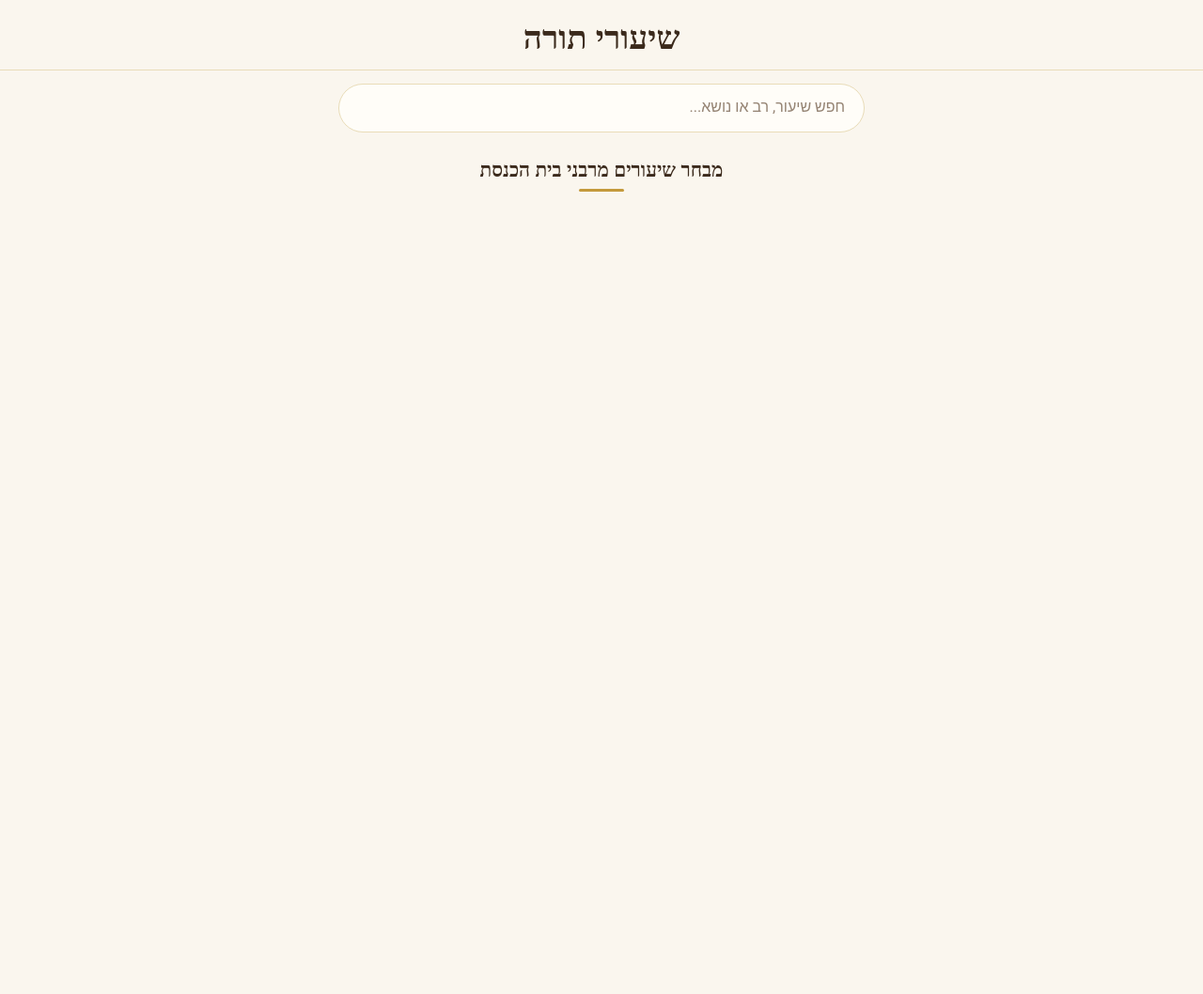
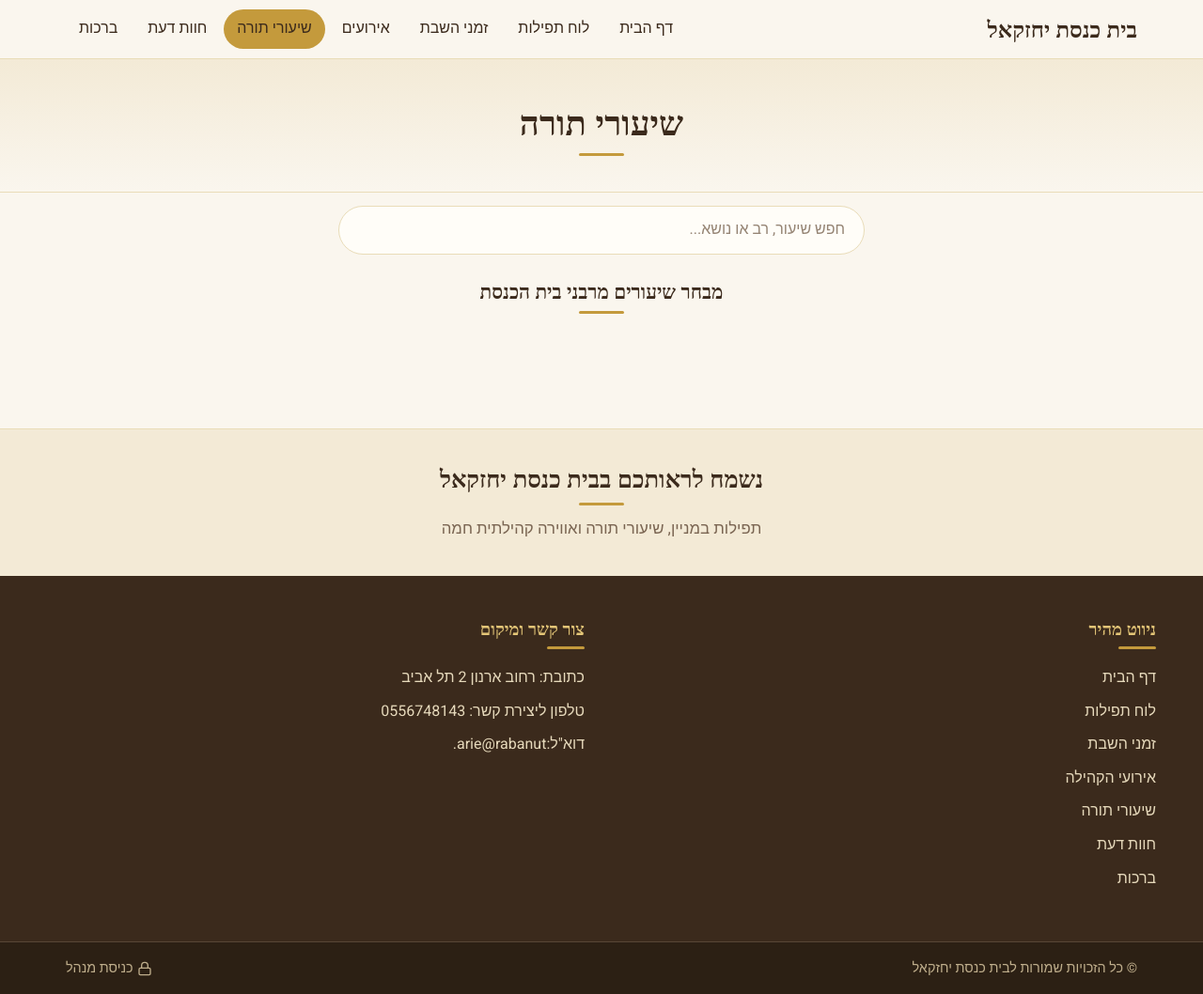
Before and after one commit to zipi-dev/beit-knesset-yehezkel, a plain HTML site: page client/html/shiurim.html in a window 1280 px wide. Shown: the whole page at 94% size. Before the commit the page ends 800 px from the top, so only its background shows below. Drawn offline with Linux system fonts and the light colour scheme; no server answers; a web font is replaced by a local one.

Commit message:
Update events and shiurim pages

```diff
--- a/client/html/shiurim.html
+++ b/client/html/shiurim.html
@@ -7,15 +7,18 @@
     <link rel="icon" type="image/png" href="../icon.png">
     <link href="https://fonts.googleapis.com/css2?family=Frank+Ruhl+Libre:wght@500;700&family=Heebo:wght@400;500&display=swap" rel="stylesheet">
     <link rel="stylesheet" href="../css/base.css">
+    <link rel="stylesheet" href="../css/header.css">
+    <link rel="stylesheet" href="../css/footer.css">
     <link rel="stylesheet" href="../css/shiurim.css">
 
      <script type="module" src="../js/shiurimPage.js"></script>
 </head>
 
 <body dir="rtl">
-    <header>
+    <!-- לא משתמשים בתגית header: סרגל הניווט (header.js) כבר יוצר header -->
+    <section class="page-header">
         <h1>שיעורי תורה</h1>
-    </header>
+    </section>
 
    <main>
         <!-- Search and live autocomplete section -->
--- a/client/js/shiurimPage.js
+++ b/client/js/shiurimPage.js
@@ -1,3 +1,5 @@
+import createHeader from './header.js';
+import createFooter from './footer.js';
 import {getCurrentUser} from '../services/authService.js';
 import {createShiurCard} from './shiur.js';
 import {getAllRabbis, updateRabbi} from '../services/rabbiService.js';
@@ -250,3 +252,10 @@ const initShiurimPage = async () => {
 
 //when the DOM is fully loaded, initialize the shiurim page
 document.addEventListener('DOMContentLoaded', initShiurimPage);
+
+// The site header and footer - only on the public page (the admin page has its own header)
+document.addEventListener('DOMContentLoaded', () => {
+    if (isAdminPage) return;
+    createHeader();   // prepend - goes to the top of the body
+    createFooter();   // append  - goes to the end of the body
+});
```
Also changed, not shown: client/html/events.html (+5 -5 lines), client/js/events.js (+13 -1 lines).
